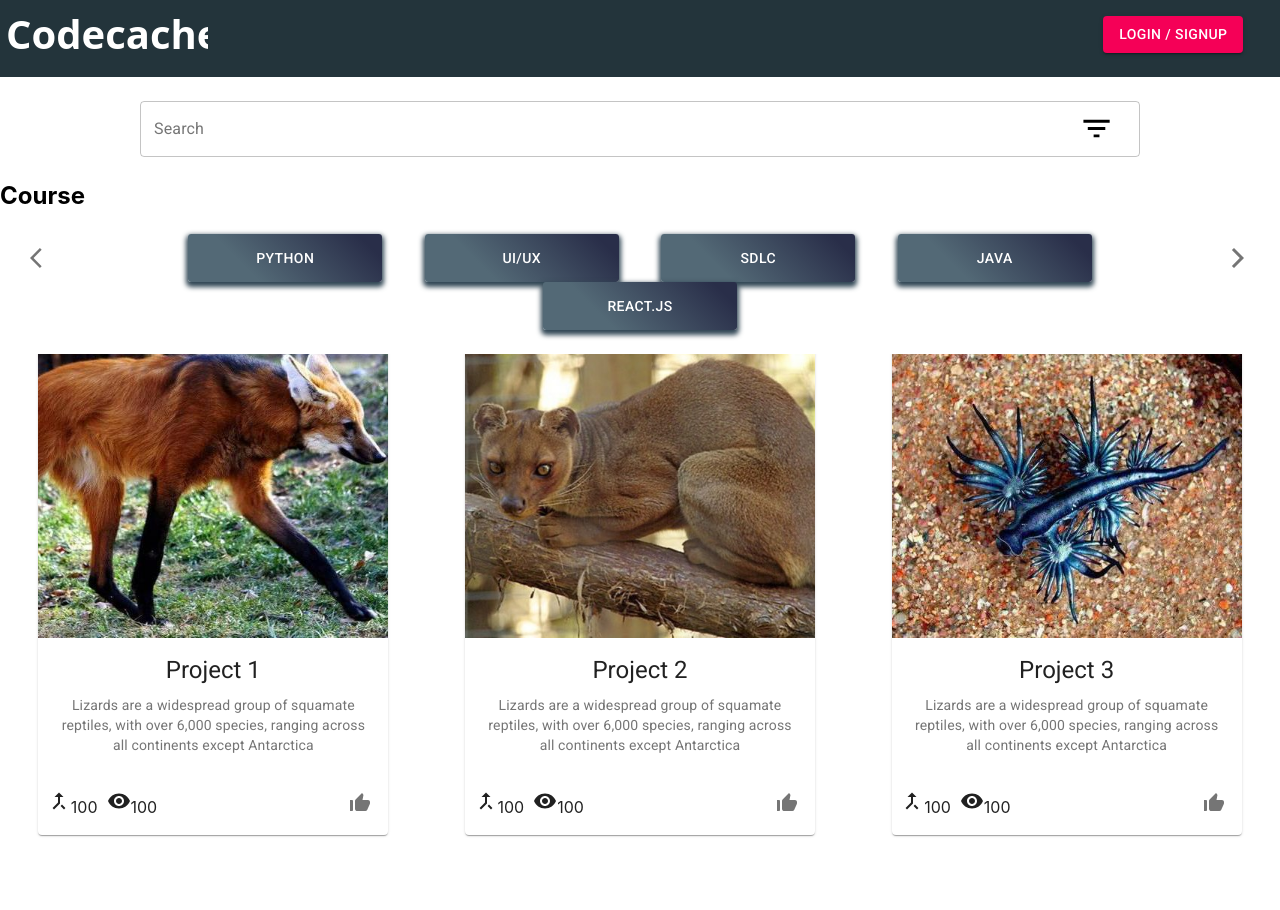
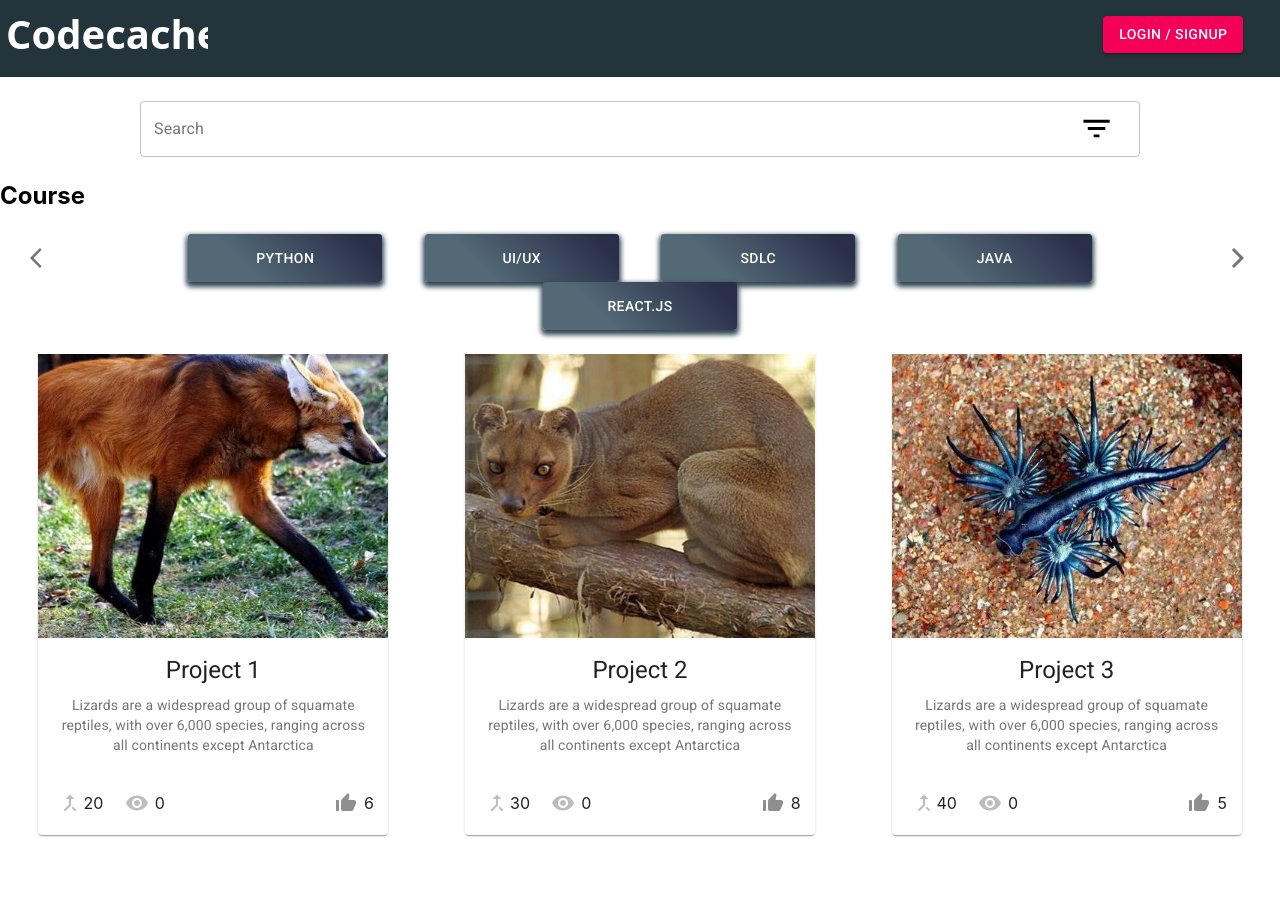
Before and after one commit to leonardtng/codecache-V1, a React (Create React App) app: page / in a window 1280 px wide. Shown: the top 910 px of the page. Built offline with nearby package versions, Linux system fonts and the light colour scheme.

Commit message:
Login Alert when user not logged in added, minor bug fixes

```diff
--- /dev/null
+++ b/src/components/LoginAlert.tsx
@@ -0,0 +1,51 @@
+import React, { useState } from 'react'
+import LoginButton from './LoginButton';
+import IconButton from '@material-ui/core/IconButton';
+import Dialog from '@material-ui/core/Dialog';
+import DialogActions from '@material-ui/core/DialogActions';
+import DialogContent from '@material-ui/core/DialogContent';
+import DialogContentText from '@material-ui/core/DialogContentText';
+import DialogTitle from '@material-ui/core/DialogTitle';
+import ThumbUpAltIcon from '@material-ui/icons/ThumbUpAlt';
+
+interface Props {
+  color: string;
+}
+
+const LoginAlert: React.FC<Props> = ({ color }) => {
+  const [open, setOpen] = useState(false)
+
+  const handleClickOpen = () => {
+    setOpen(true);
+  };
+
+  const handleClose = () => {
+    setOpen(false);
+  };
+
+  return (
+    <div>
+      <IconButton aria-label="likes" style={{ color: color }} onClick={handleClickOpen}>
+        <ThumbUpAltIcon />
+      </IconButton>
+      <Dialog
+        open={open}
+        onClose={handleClose}
+        aria-labelledby="login-alert"
+        aria-describedby="user-needs-to-login-to-access-this-function"
+      >
+        <DialogTitle id="login-alert">{"You are not logged in"}</DialogTitle>
+        <DialogContent>
+          <DialogContentText id="user-needs-to-login-to-access-this-function">
+            You need to login to like projects. Login now?
+          </DialogContentText>
+        </DialogContent>
+        <DialogActions>
+          <LoginButton />
+        </DialogActions>
+      </Dialog>
+    </div>
+  );
+}
+
+export default LoginAlert;
--- a/src/components/LoginButton.tsx
+++ b/src/components/LoginButton.tsx
@@ -1,6 +1,6 @@
 import React, { useState } from 'react';
 import { makeStyles, createStyles, Theme } from '@material-ui/core/styles';
-import Popup from './LoginPopup';
+import LoginPopup from './LoginPopup';
 import Button from '@material-ui/core/Button';
 
 const useStyles = makeStyles((theme: Theme) =>
@@ -35,7 +35,7 @@ const PopupConditional: React.FC<Props> = ({ showPopup, setShowPopup }) => {
 
   if (showPopup) {
     return <div className={classes.popupbg} onClick={setShowPopup}>
-      <Popup />
+      <LoginPopup />
     </div>
   }
   return null
--- a/src/components/LoginPopup.tsx
+++ b/src/components/LoginPopup.tsx
@@ -38,7 +38,7 @@ const LoginPopup: React.FC = () => {
 
   return (
     <div className={classes.root}>
-      <userState.Consumer>{({ isLoggedIn, toggleLogin }) => (
+      <userState.Consumer>{({ toggleLogin }) => (
         <div className={classes.popup}>
           <Button className={classes.ghlogin} variant="contained" color="primary" onClick={toggleLogin}>
             Login with Github
--- a/src/components/ProfileProjectSpace.tsx
+++ b/src/components/ProfileProjectSpace.tsx
@@ -26,7 +26,7 @@ const ProfileProjectSpace: React.FC<Props> = ({ username, displayName, setDispla
   const ProjectItems = projectList.map((project) => {
     if (project.owner === username) {
       return <Grid item xs={6} key={project.id.toString()}>
-      <ProjectCard img={project.img} name={project.name} />
+      <ProjectCard id={project.id} img={project.img} name={project.name} commits={project.commits} views={project.views} likes={project.likes}/>
     </Grid>
     }
     return null
--- a/src/components/ProjectCard.tsx
+++ b/src/components/ProjectCard.tsx
@@ -1,4 +1,5 @@
-import React from 'react';
+import React, { useState } from 'react';
+import LoginAlert from './LoginAlert';
 import { makeStyles } from '@material-ui/core/styles';
 import Grid from '@material-ui/core/Grid'
 import Card from '@material-ui/core/Card';
@@ -11,6 +12,7 @@ import MergeTypeIcon from '@material-ui/icons/MergeType';
 import VisibilityIcon from '@material-ui/icons/Visibility';
 import ThumbUpAltIcon from '@material-ui/icons/ThumbUpAlt';
 import Typography from '@material-ui/core/Typography';
+import { userState } from '../contexts/UserState';
 
 const useStyles = makeStyles({
   cardoutline: {
@@ -30,15 +32,38 @@ const useStyles = makeStyles({
   media: {
     height: 300,
   },
+  iconlabel: {
+    display: 'flex',
+    alignItems: 'left',
+  }
 });
 
 interface Props {
+  id: number;
   img: string;
   name: string;
+  commits: number;
+  views: number;
+  likes: number;
 }
 
-const ProjectCard: React.FC<Props> = (props) => {
+const ProjectCard: React.FC<Props> = ({ id, img, name, commits, views, likes }) => {
   const classes = useStyles();
+
+  const [color, setColor] = useState("#8f8f8f");
+  const [currentLikes, setCurrentLikes] = useState(likes);
+
+  const handleClickLike = () => {
+    if (color === "#8f8f8f") {
+      setColor("red");
+      setCurrentLikes(currentLikes + 1);
+    }
+    else {
+      setColor("#8f8f8f");
+      setCurrentLikes(currentLikes - 1);
+    }
+    // Need to update the likes in the project in the database
+  };
 
   return (
     <div className={classes.cardoutline}>
@@ -46,12 +71,12 @@ const ProjectCard: React.FC<Props> = (props) => {
         <CardActionArea>
           <CardMedia
             className={classes.media}
-            image={props.img}
-            title={props.name}
+            image={img}
+            title={name}
           />
           <CardContent>
             <Typography gutterBottom variant="h5" component="h2">
-              {props.name}
+              {name}
             </Typography>
             <Typography variant="body2" color="textSecondary" component="p">
               Lizards are a widespread group of squamate reptiles, with over 6,000 species, ranging
@@ -60,21 +85,37 @@ const ProjectCard: React.FC<Props> = (props) => {
           </CardContent>
         </CardActionArea>
         <CardActions>
-          <Grid item xs={2}>
-            <MergeTypeIcon />
-            <span>100</span>
-            {/* WORK ON THE LOGIC */}
+          <Grid item xs={1}>
+            <IconButton aria-label="commits" disabled>
+              <MergeTypeIcon />
+            </IconButton>
           </Grid>
-          <Grid item xs={2}>
-            <VisibilityIcon />
-            <span>100</span>
+          <Grid item xs={1}>
+            {commits}
+          </Grid>
+          <Grid item xs={1}>
+            <IconButton aria-label="views" disabled>
+              <VisibilityIcon />
+            </IconButton>
+          </Grid>
+          <Grid item xs={1}>
+            {views}
           </Grid>
           <Grid item xs={6}>
           </Grid>
-          <Grid item xs={2}>
-            <IconButton aria-label="like" edge="end">
-              <ThumbUpAltIcon />
-            </IconButton>
+          <Grid item xs={1}>
+            <userState.Consumer>{({ isLoggedIn }) => {
+              if (isLoggedIn) {
+                return <IconButton aria-label="likes" style={{ color: color }} onClick={handleClickLike}>
+                  <ThumbUpAltIcon />
+                </IconButton>
+              }
+              return <LoginAlert color={color} />
+            }}
+            </userState.Consumer>
+          </Grid>
+          <Grid item xs={1}>
+            {currentLikes}
           </Grid>
         </CardActions>
       </Card>
--- a/src/components/ProjectSpace.tsx
+++ b/src/components/ProjectSpace.tsx
@@ -17,7 +17,7 @@ const ProjectSpace: React.FC = () => {
 
   const ProjectItems = projectList.map((project) =>
     <Grid item xs={4} key={project.id.toString()}>
-      <ProjectCard img={project.img} name={project.name} />
+      <ProjectCard id={project.id} img={project.img} name={project.name} commits={project.commits} views={project.views} likes={project.likes} />
     </Grid>
   );
 
--- a/src/contexts/UserState.tsx
+++ b/src/contexts/UserState.tsx
@@ -22,7 +22,7 @@ const UserState: React.FC = (props) => {
 
   let [description, setDescription] = useState(
     'Currently working in a fintech company and learning about IT. I can code in Python, Javascript, PHP, C++, C#, HTML, CSS. Looking for part-time opportunities for me to practice my skills.'
-    ); //Get from github
+    ); //Get from github?
   let changeDescription = (newDescription: string) => { setDescription(newDescription) };
 
   return (
--- a/src/data/projectList.tsx
+++ b/src/data/projectList.tsx
@@ -6,12 +6,12 @@ import img3 from '../images/dragon-stock.jpg';
 import img4 from '../images/axolotl-stock.jpg';
 import img5 from '../images/totoro-horizontal.jpg';
 
-const projectList = [
-    { id: 1, owner: 'serenetay', img: img1, name: 'Project 1' },
-    { id: 2, owner: 'jeffrey', img: img2, name: 'Project 2' },
-    { id: 3, owner: 'leonardtng', img: img3, name: 'Project 3' },
-    { id: 4, owner: 'serenetay', img: img4, name: 'Project 4' },
-    { id: 5, owner: 'serenetay', img: img5, name: 'Project 5' },
+var projectList = [
+    { id: 0, owner: 'serenetay', img: img1, name: 'Project 1', commits: 20, views: 0, likes: 6 },
+    { id: 1, owner: 'jeffrey', img: img2, name: 'Project 2', commits: 30, views: 0, likes: 8 },
+    { id: 2, owner: 'leonardtng', img: img3, name: 'Project 3', commits: 40, views: 0, likes: 5 },
+    { id: 3, owner: 'serenetay', img: img4, name: 'Project 4', commits: 50, views: 0, likes: 16 },
+    { id: 4, owner: 'serenetay', img: img5, name: 'Project 5', commits: 60, views: 0, likes: 3 },
 ];
 
 export default projectList
```
